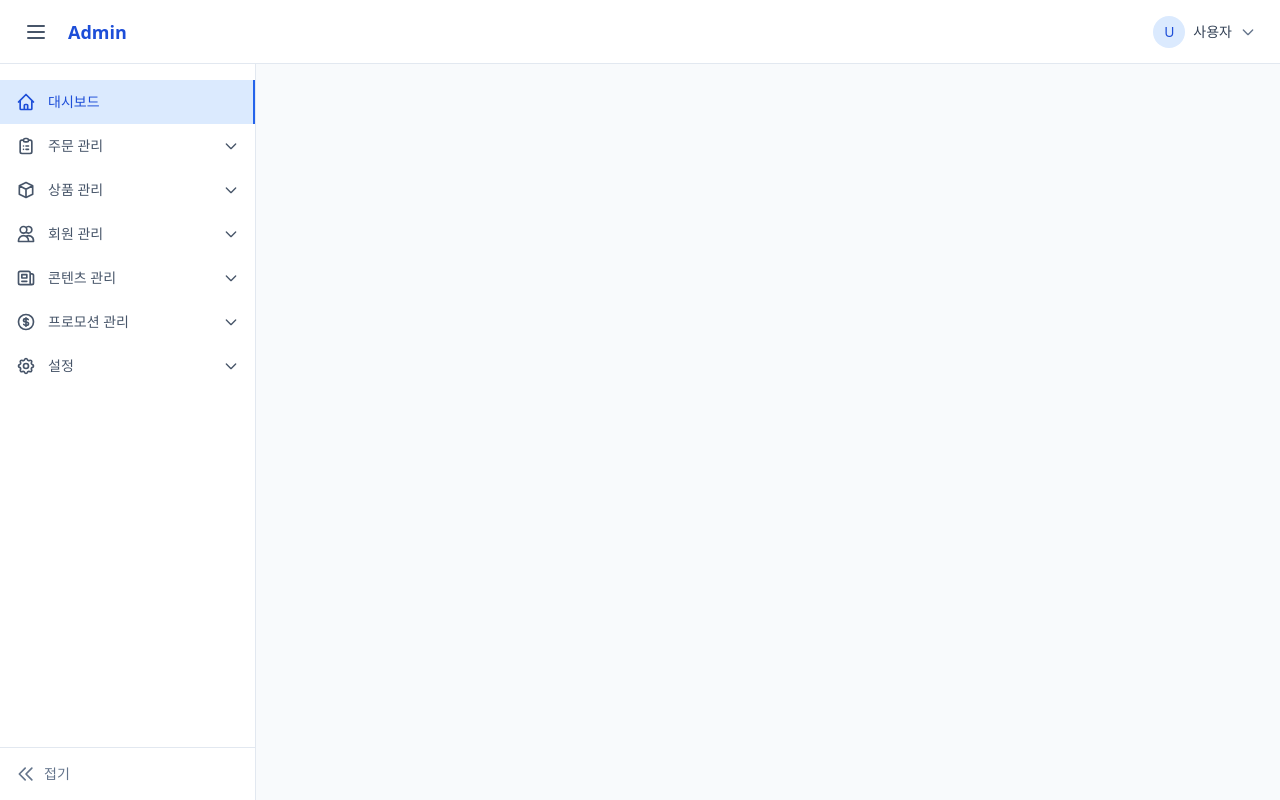
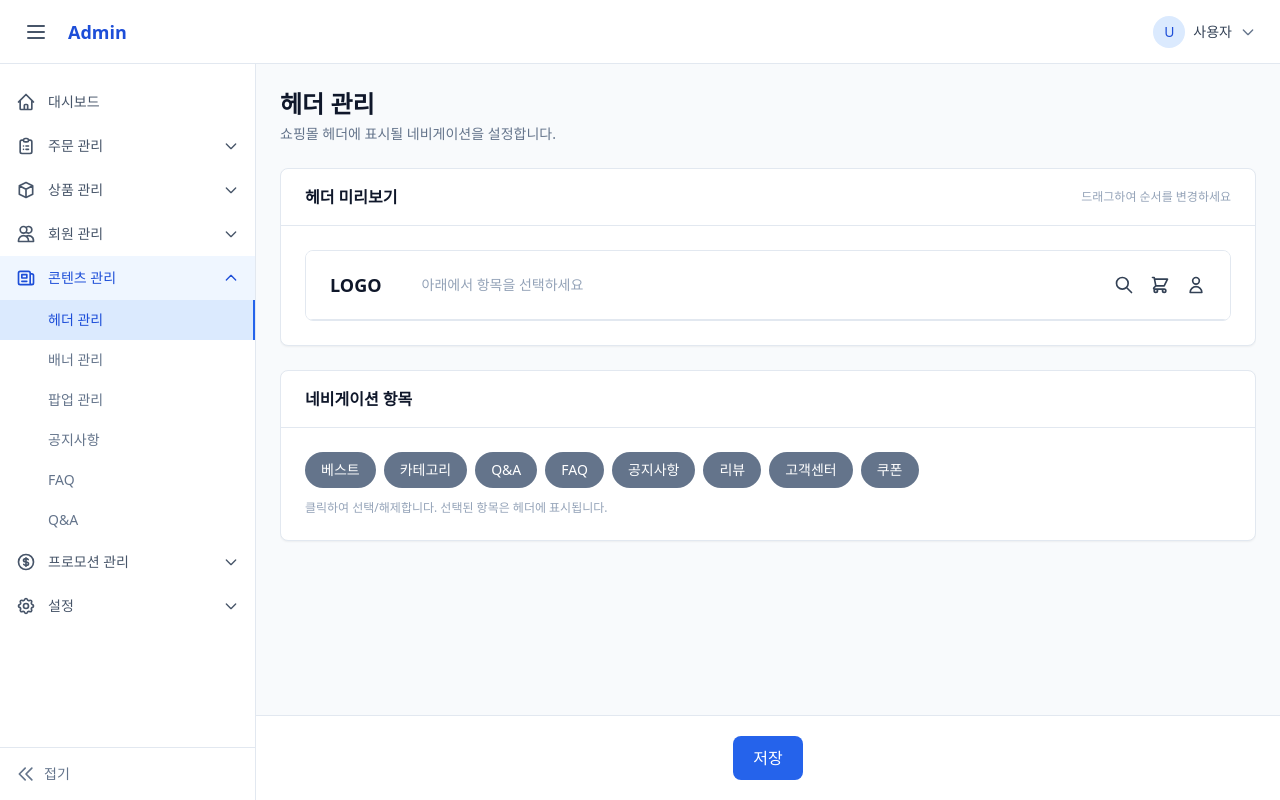
Before and after one commit to signaldecode/temp_admin, a Nuxt app: page /admin/contents/header in a window 1280 px wide. Built offline with nearby package versions, Linux system fonts and the light colour scheme.

Commit message:
style: 헤더관리 추가

```diff
--- a/app/data/navigation.js
+++ b/app/data/navigation.js
@@ -46,6 +46,7 @@ export const navigationItems = [
     label: '콘텐츠 관리',
     icon: '<svg fill="none" stroke="currentColor" viewBox="0 0 24 24"><path stroke-linecap="round" stroke-linejoin="round" stroke-width="2" d="M19 20H5a2 2 0 01-2-2V6a2 2 0 012-2h10a2 2 0 012 2v1m2 13a2 2 0 01-2-2V7m2 13a2 2 0 002-2V9a2 2 0 00-2-2h-2m-4-3H9M7 16h6M7 8h6v4H7V8z"/></svg>',
     children: [
+      { id: 'contents-header', label: '헤더 관리', to: '/admin/contents/header' },
       { id: 'contents-banners', label: '배너 관리', to: '/admin/contents/banners' },
       { id: 'contents-popups', label: '팝업 관리', to: '/admin/contents/popups' },
       { id: 'contents-notices', label: '공지사항', to: '/admin/contents/notices' },
--- /dev/null
+++ b/app/pages/admin/contents/header.vue
@@ -0,0 +1,246 @@
+<script setup>
+/**
+ * 헤더 관리 페이지
+ * - 쇼핑몰 헤더 네비게이션 구성 설정
+ * - 칩으로 선택 → 헤더 미리보기에 표시 → 드래그앤드롭으로 순서 변경
+ */
+
+import { useUiStore } from '~/stores/ui'
+
+const { $api } = useNuxtApp()
+const uiStore = useUiStore()
+
+const isLoading = ref(true)
+const isSaving = ref(false)
+
+// 사용 가능한 네비게이션 항목
+const availableNavItems = [
+  { id: 'best', label: '베스트' },
+  { id: 'category', label: '카테고리' },
+  { id: 'qna', label: 'Q&A' },
+  { id: 'faq', label: 'FAQ' },
+  { id: 'notice', label: '공지사항' },
+  { id: 'review', label: '리뷰' },
+  { id: 'support', label: '고객센터' },
+  { id: 'coupon', label: '쿠폰' },
+]
+
+// 선택된 네비게이션 항목 (순서대로)
+const selectedNavItems = ref([])
+
+// 드래그 상태
+const draggedIndex = ref(null)
+const dragOverIndex = ref(null)
+
+// 항목이 선택되어 있는지 확인
+const isSelected = (id) => {
+  return selectedNavItems.value.some(item => item.id === id)
+}
+
+// 칩 토글 (선택/해제)
+const toggleNavItem = (item) => {
+  const index = selectedNavItems.value.findIndex(i => i.id === item.id)
+  if (index > -1) {
+    // 이미 선택됨 → 제거
+    selectedNavItems.value.splice(index, 1)
+  } else {
+    // 선택 안 됨 → 추가
+    selectedNavItems.value.push({ ...item })
+  }
+}
+
+// 헤더에서 항목 제거
+const removeFromHeader = (index) => {
+  selectedNavItems.value.splice(index, 1)
+}
+
+// 드래그 시작
+const onDragStart = (e, index) => {
+  draggedIndex.value = index
+  e.dataTransfer.effectAllowed = 'move'
+}
+
+// 드래그 오버
+const onDragOver = (e, index) => {
+  e.preventDefault()
+  dragOverIndex.value = index
+}
+
+// 드래그 떠남
+const onDragLeave = () => {
+  dragOverIndex.value = null
+}
+
+// 드롭
+const onDrop = (e, index) => {
+  e.preventDefault()
+  if (draggedIndex.value !== null && draggedIndex.value !== index) {
+    const items = [...selectedNavItems.value]
+    const [draggedItem] = items.splice(draggedIndex.value, 1)
+    items.splice(index, 0, draggedItem)
+    selectedNavItems.value = items
+  }
+  draggedIndex.value = null
+  dragOverIndex.value = null
+}
+
+// 드래그 종료
+const onDragEnd = () => {
+  draggedIndex.value = null
+  dragOverIndex.value = null
+}
+
+// 데이터 로드
+const fetchHeaderConfig = async () => {
+  isLoading.value = true
+  try {
+    const response = await $api('/admin/contents/header')
+
+    // order 기준으로 정렬하여 저장
+    selectedNavItems.value = response
+      .sort((a, b) => a.order - b.order)
+      .map(item => ({ id: item.id, label: item.label }))
+  } catch (error) {
+    uiStore.showToast({ type: 'error', message: '헤더 설정을 불러오지 못했습니다.' })
+  } finally {
+    isLoading.value = false
+  }
+}
+
+// 저장
+const handleSave = async () => {
+  isSaving.value = true
+  try {
+    const payload = selectedNavItems.value.map((item, index) => ({
+      id: item.id,
+      label: item.label,
+      order: index,
+    }))
+
+    await $api('/admin/contents/header', {
+      method: 'PUT',
+      body: payload,
+    })
+
+    uiStore.showToast({ type: 'success', message: '헤더 설정이 저장되었습니다.' })
+  } catch (error) {
+    uiStore.showToast({ type: 'error', message: '저장에 실패했습니다.' })
+  } finally {
+    isSaving.value = false
+  }
+}
+
+onMounted(() => {
+  fetchHeaderConfig()
+})
+</script>
+
+<template>
+  <LayoutFormPage
+    title="헤더 관리"
+    description="쇼핑몰 헤더에 표시될 네비게이션을 설정합니다."
+    :is-saving="isSaving"
+    @save="handleSave"
+  >
+    <div v-if="isLoading" class="flex items-center justify-center py-20">
+      <UiSpinner size="lg" />
+    </div>
+
+    <div v-else class="space-y-6">
+      <!-- 헤더 미리보기 -->
+      <UiCard>
+        <template #header>
+          <div class="flex items-center justify-between">
+            <h3 class="font-semibold text-neutral-900">헤더 미리보기</h3>
+            <span class="text-xs text-neutral-400">드래그하여 순서를 변경하세요</span>
+          </div>
+        </template>
+
+        <!-- 미리보기 영역 -->
+        <div class="bg-white border border-neutral-200 rounded-lg overflow-hidden">
+          <div class="bg-white border-b border-neutral-200 px-6 py-4">
+            <div class="flex items-center">
+              <!-- 로고 -->
+              <div class="text-neutral-900 font-bold text-lg">LOGO</div>
+
+              <!-- 네비게이션 (드래그 가능) -->
+              <nav class="flex items-center gap-1 ml-6">
+                <div
+                  v-for="(item, index) in selectedNavItems"
+                  :key="item.id"
+                  draggable="true"
+                  :class="[
+                    'group relative px-4 py-2 text-neutral-900 text-sm cursor-move rounded transition-all',
+                    dragOverIndex === index ? 'bg-primary-100' : 'hover:bg-neutral-100',
+                    draggedIndex === index ? 'opacity-50' : '',
+                  ]"
+                  @dragstart="onDragStart($event, index)"
+                  @dragover="onDragOver($event, index)"
+                  @dragleave="onDragLeave"
+                  @drop="onDrop($event, index)"
+                  @dragend="onDragEnd"
+                >
+                  {{ item.label }}
+                  <!-- 삭제 버튼 (호버 시 표시) -->
+                  <button
+                    type="button"
+                    class="absolute -top-1 -right-1 w-4 h-4 bg-error-500 text-white rounded-full opacity-0 group-hover:opacity-100 transition-opacity flex items-center justify-center"
+                    @click.stop="removeFromHeader(index)"
+                  >
+                    <svg class="w-3 h-3" fill="none" stroke="currentColor" viewBox="0 0 24 24">
+                      <path stroke-linecap="round" stroke-linejoin="round" stroke-width="2" d="M6 18L18 6M6 6l12 12" />
+                    </svg>
+                  </button>
+                </div>
+
+                <!-- 빈 상태 -->
+                <span v-if="selectedNavItems.length === 0" class="text-neutral-400 text-sm px-4 py-2">
+                  아래에서 항목을 선택하세요
+                </span>
+              </nav>
+
+              <!-- 아이콘 영역 -->
+              <div class="flex items-center gap-4 text-neutral-700 ml-auto">
+                <svg class="w-5 h-5" fill="none" stroke="currentColor" viewBox="0 0 24 24">
+                  <path stroke-linecap="round" stroke-linejoin="round" stroke-width="2" d="M21 21l-6-6m2-5a7 7 0 11-14 0 7 7 0 0114 0z" />
+                </svg>
+                <svg class="w-5 h-5" fill="none" stroke="currentColor" viewBox="0 0 24 24">
+                  <path stroke-linecap="round" stroke-linejoin="round" stroke-width="2" d="M3 3h2l.4 2M7 13h10l4-8H5.4M7 13L5.4 5M7 13l-2.293 2.293c-.63.63-.184 1.707.707 1.707H17m0 0a2 2 0 100 4 2 2 0 000-4zm-8 2a2 2 0 11-4 0 2 2 0 014 0z" />
+                </svg>
+                <svg class="w-5 h-5" fill="none" stroke="currentColor" viewBox="0 0 24 24">
+                  <path stroke-linecap="round" stroke-linejoin="round" stroke-width="2" d="M16 7a4 4 0 11-8 0 4 4 0 018 0zM12 14a7 7 0 00-7 7h14a7 7 0 00-7-7z" />
+                </svg>
+              </div>
+            </div>
+          </div>
+        </div>
+      </UiCard>
+
+      <!-- 네비게이션 항목 선택 -->
+      <UiCard>
+        <template #header>
+          <h3 class="font-semibold text-neutral-900">네비게이션 항목</h3>
+        </template>
+
+        <div class="flex flex-wrap gap-2">
+          <button
+            v-for="item in availableNavItems"
+            :key="item.id"
+            type="button"
+            :class="[
+              'px-4 py-2 rounded-full text-sm font-medium text-white transition-colors',
+              isSelected(item.id)
+                ? 'bg-primary-600'
+                : 'bg-neutral-500 hover:bg-neutral-600',
+            ]"
+            @click="toggleNavItem(item)"
+          >
+            {{ item.label }}
+          </button>
+        </div>
+
+        <p class="text-xs text-neutral-400 mt-3">클릭하여 선택/해제합니다. 선택된 항목은 헤더에 표시됩니다.</p>
+      </UiCard>
+    </div>
+  </LayoutFormPage>
+</template>
```
